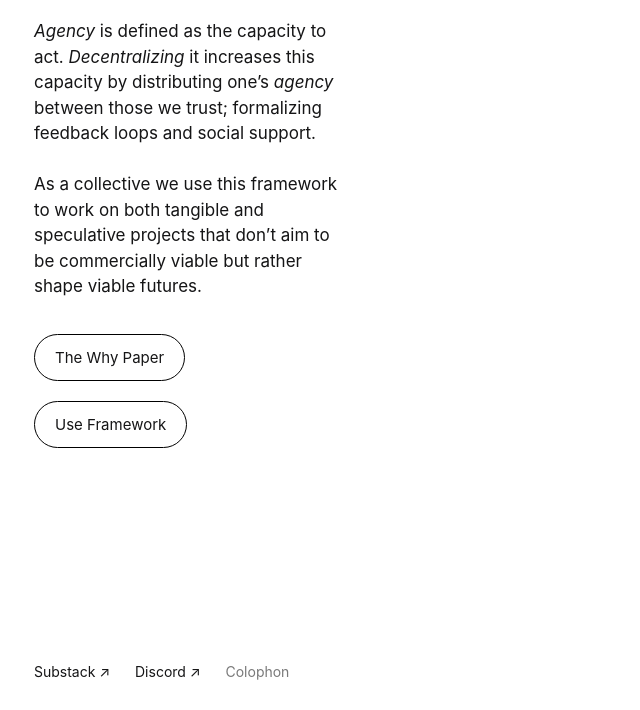
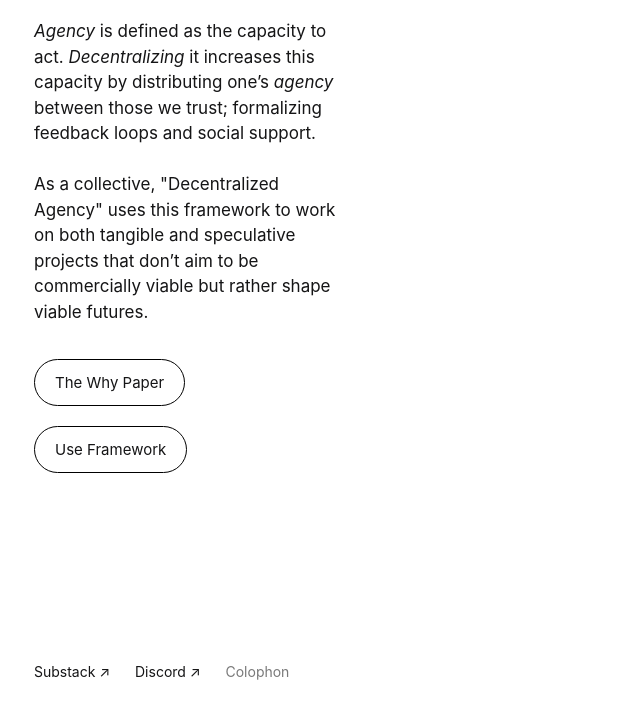
Before and after one commit to marcvermeeren/da-site, an Eleventy site: page content/index.md in a window 1280 px wide. Shown: the part 90-800 px from the top of the page, without its empty margins (0-640 px from the left). Built offline with nearby package versions, Linux system fonts and the light colour scheme; Eleventy itself is replaced by a stand-in of ours; files that its build step writes are made by us from their sources; a script that the page names is missing.

Commit message:
about text update

```diff
--- a/_includes/homepage.njk
+++ b/_includes/homepage.njk
@@ -27,7 +27,7 @@
       </p>
   <br>
   <p>
-    As a collective we use this framework to work on both tangible and speculative projects that don’t aim to be commercially viable but rather shape viable futures.
+    As a collective, "Decentralized Agency" uses this framework to work on both tangible and speculative projects that don’t aim to be commercially viable but rather shape viable futures.
   </p>
 
       <div class="buttons">
--- a/_includes/sidebar.njk
+++ b/_includes/sidebar.njk
@@ -10,7 +10,7 @@
       </p>
   <br>
   <p>
-    As a collective we use this framework to work on both tangible and speculative projects that don’t aim to be commercially viable but rather shape viable futures.
+    As a collective, "Decentralized Agency" uses this framework to work on both tangible and speculative projects that don’t aim to be commercially viable but rather shape viable futures.
   </p>
   <div class="buttons">
     <a href="/thewhypaper" class="button">The Why Paper</a>
```
Also changed, not shown: 5 other files.
